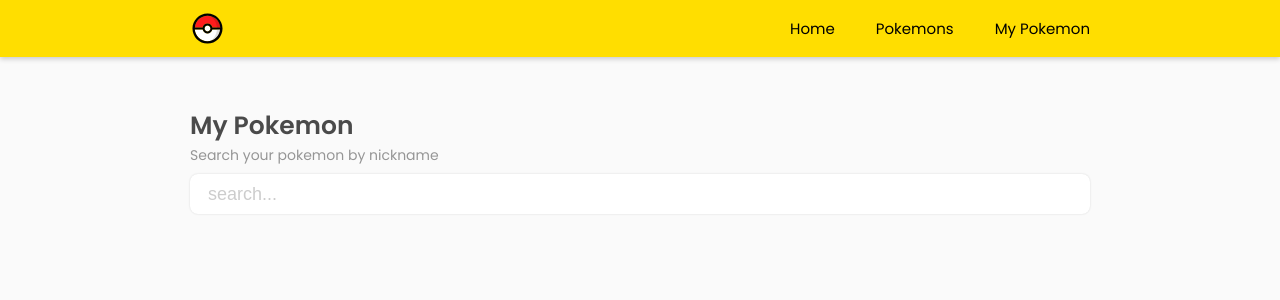
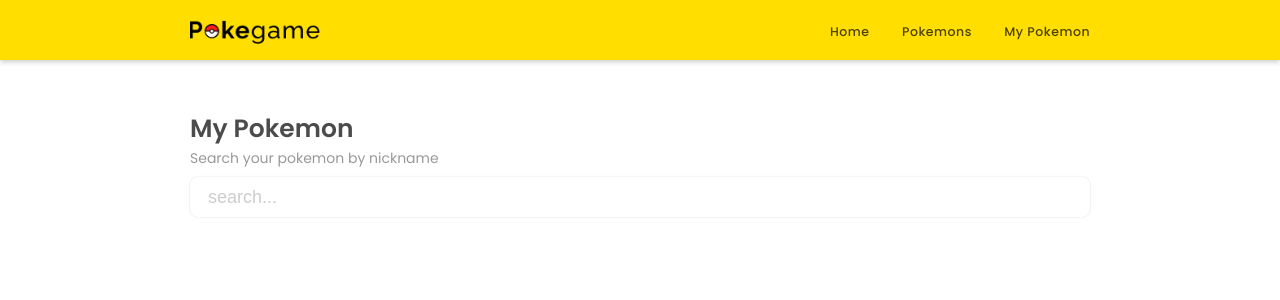
Before and after one commit to MrM4tthew/PokemonApp, a Next.js app: page /mypokemon in a window 1280 px wide. Shown: the top 300 px of the page. Built offline with nearby package versions, Linux system fonts and the light colour scheme.

Commit message:
fix header styling and bugs

```diff
--- a/pages/_app.js
+++ b/pages/_app.js
@@ -12,7 +12,7 @@
     padding: 0;
     margin: 0;
     font-family: "Poppins", sans-serif;
-    background-color: #fafafa;
+    /* background-color: #fafafa; */
   }
 
   a {
--- a/src/components/LoadingScreen/index.js
+++ b/src/components/LoadingScreen/index.js
@@ -11,6 +11,8 @@
     display: flex;
     justify-content: center;
     align-items: center;
+    /* height: calc(100vh - calc(100vh - 100%)); */
+    /* height: 100vh; */
   }
 
   .loadingScreenBox {
@@ -22,12 +24,12 @@
     left: 0;
     right: 0;
 
-    @media (max-width: ${screenSize.mobile}) {
+    /* @media (max-width: ${screenSize.mobile}) {
       position: initial;
       top: initial;
       left: initial;
       right: initial;
-    }
+    } */
     img {
       width: 500px;
       @media (max-width: ${screenSize.mobile}) {
--- a/src/components/PokemonDetail/TopContainer.js
+++ b/src/components/PokemonDetail/TopContainer.js
@@ -1,14 +1,24 @@
+import { css } from "@emotion/react";
 import styled from "@emotion/styled";
 import { disableBodyScroll } from "body-scroll-lock";
 import { useContext, useEffect } from "react";
 import { CatchContext } from "../../../context/CatchContext";
 import { screenSize } from "../../../styles/screenSize";
+import { typesColor } from "../../info/typecolor";
+
+const dynamicStyle = (props) => css`
+  background-color: rgba(${props.red}, ${props.green}, ${props.blue}, 0.5);
+`;
 
 const TopCTNR = styled.div`
   display: flex;
   justify-content: center;
   align-items: center;
+  @media (max-width: ${screenSize.tablet}) {
+    height: 150px;
+  }
   @media (max-width: ${screenSize.mobile}) {
+    height: initial;
     padding: 50px 0px 20px 0px;
   }
   /* top: -50px; */
@@ -47,8 +57,9 @@
         font-weight: 600;
         margin-right: 10px;
         @media (max-width: ${screenSize.mobile}) {
-          font-size: 35px;
+          font-size: 28px;
           margin-right: initial;
+          margin-bottom: 3px;
         }
       }
 
@@ -57,17 +68,6 @@
         align-items: center;
         @media (max-width: ${screenSize.mobile}) {
           margin-bottom: 20px;
-        }
-
-        .type-card {
-          background-color: lightgray;
-          padding: 6px 10px;
-          font-size: 11px;
-          border-radius: 7px;
-          box-shadow: 0px 0px 2px 0px rgba(0, 0, 0, 0.15);
-          &:first-of-type {
-            margin-right: 5px;
-          }
         }
       }
     }
@@ -112,6 +112,7 @@
       display: flex;
       flex-wrap: wrap;
       justify-content: space-between;
+
       .stat {
         display: flex;
         justify-content: space-between;
@@ -124,6 +125,17 @@
         }
       }
     }
+  }
+`;
+
+const Type = styled.div`
+  ${dynamicStyle}
+  padding: 6px 10px;
+  font-size: 11px;
+  border-radius: 7px;
+  box-shadow: 0px 0px 2px 0px rgba(0, 0, 0, 0.15);
+  &:first-of-type {
+    margin-right: 5px;
   }
 `;
 
@@ -151,9 +163,23 @@
             </span>
             <div className="types-container">
               {data.pokemon_v2_pokemontypes.map((type, index) => (
-                <div title="pokemon-type" className="type-card" key={index}>
+                <Type
+                  red={
+                    typesColor.find((x) => x.name === type.pokemon_v2_type.name)
+                      .red
+                  }
+                  green={
+                    typesColor.find((x) => x.name === type.pokemon_v2_type.name)
+                      .green
+                  }
+                  blue={
+                    typesColor.find((x) => x.name === type.pokemon_v2_type.name)
+                      .blue
+                  }
+                  key={index}
+                >
                   {type.pokemon_v2_type.name}
-                </div>
+                </Type>
               ))}
             </div>
           </div>
--- a/src/components/PokemonFleeMsg/index.js
+++ b/src/components/PokemonFleeMsg/index.js
@@ -37,10 +37,20 @@
       width: 100%;
       height: 45px;
       border: none;
-      font-size: 15px;
+      font-size: 14px;
       font-weight: 500;
-      box-shadow: 0px 0px 4px 0px rgba(0, 0, 0, 0.25);
+      letter-spacing: 1px;
+      box-shadow: 0px 0px 2px 0px rgba(0, 0, 0, 0.25);
       border-radius: 8px;
+      color: rgba(0, 0, 0, 0.6);
+      background-color: rgba(217, 217, 217, 1);
+      cursor: pointer;
+      opacity: 1;
+      transition: opacity 100ms ease-in-out;
+
+      &:hover {
+        opacity: 0.45;
+      }
     }
   }
 `;
--- a/src/components/PokemonForm/index.js
+++ b/src/components/PokemonForm/index.js
@@ -63,6 +63,11 @@
         color: white;
         border-radius: 8px;
         transition: opacity 200ms ease-out;
+        cursor: pointer;
+
+        &:hover {
+          opacity: 0.6;
+        }
       }
 
       button:disabled,
--- a/src/components/PokemonList/PokemonCard.js
+++ b/src/components/PokemonList/PokemonCard.js
@@ -22,14 +22,9 @@
   display: flex;
   flex-direction: column;
   align-items: center;
-  /* justify-content: space-between; */
 
   position: relative;
   background-color: white;
-
-  /* @media (max-width: ${screenSize.mobile}) {
-    width: 100%;
-  } */
 
   img {
     width: 96px;
--- a/src/components/PokemonList/index.js
+++ b/src/components/PokemonList/index.js
@@ -25,7 +25,7 @@
   @media (max-width: ${screenSize.mobile}) {
     grid-template-columns: 48.5% 48.5%;
     column-gap: 3%;
-    row-gap: calc((100vw - 2rem) * 0.01);
+    row-gap: calc((100vw - 2rem) * 0.03);
   }
 `;
 
--- a/src/layout/Header.js
+++ b/src/layout/Header.js
@@ -1,15 +1,19 @@
 import Link from "next/link";
-import React from "react";
+import React, { useState } from "react";
 import styled from "@emotion/styled";
+import { screenSize } from "../../styles/screenSize";
+import { disableBodyScroll, enableBodyScroll } from "body-scroll-lock";
 
 const HeaderContainer = styled.header`
   display: flex;
   justify-content: center;
   align-items: center;
   box-shadow: 0px 2px 5px 0px rgba(0, 0, 0, 0.2);
-  /* background-color: white; */
-  /* background-color: #3b4cca; */
   background-color: #ffde00;
+  position: sticky;
+  top: 0;
+  z-index: 98;
+  height: 60px;
 
   .header-box {
     display: flex;
@@ -17,44 +21,251 @@
     align-items: center;
   }
 
-  img {
-    width: 35px;
+  .websiteLogo {
+    display: flex;
+    align-items: center;
+    justify-content: space-between;
+    width: 113px;
+    img {
+      width: 130px;
+    }
   }
 
   ul {
     list-style: none;
     display: flex;
     justify-content: space-between;
-    width: 300px;
+    width: 260px;
+    margin: 0;
+    @media (max-width: ${screenSize.almostMobile}) {
+      display: none;
+    }
 
     a {
-      font-size: 15px;
+      font-size: 12.5px;
+      letter-spacing: 0.5px;
+      font-weight: 500;
+      opacity: 0.7;
+    }
+  }
+
+  .hamburgerButton {
+    display: none;
+    @media (max-width: ${screenSize.almostMobile}) {
+      display: block;
+    }
+    .hamburger .line {
+      width: 50px;
+      height: 5px;
+      background-color: #2e2e2e;
+      border-radius: 10px;
+      display: block;
+      margin: 8px auto;
+      -webkit-transition: all 0.3s ease-in-out;
+      -o-transition: all 0.3s ease-in-out;
+      transition: all 0.3s ease-in-out;
+    }
+
+    .hamburger:hover {
+      cursor: pointer;
+    }
+
+    .hamburger.is-active .line:nth-child(2) {
+      opacity: 0;
+    }
+
+    .hamburger.is-active .line:nth-child(1) {
+      -webkit-transform: translateY(13px) rotate(45deg);
+      -ms-transform: translateY(13px) rotate(45deg);
+      -o-transform: translateY(13px) rotate(45deg);
+      transform: translateY(13px) rotate(45deg);
+    }
+
+    .hamburger.is-active .line:nth-child(3) {
+      -webkit-transform: translateY(-13px) rotate(-45deg);
+      -ms-transform: translateY(-13px) rotate(-45deg);
+      -o-transform: translateY(-13px) rotate(-45deg);
+      transform: translateY(-13px) rotate(-45deg);
+    }
+  }
+
+  .mobileMenuContainer {
+    position: fixed;
+    top: 60px;
+    left: 0;
+    right: 0;
+    width: 100vw;
+    height: calc(100vh - 60px);
+    box-sizing: border-box;
+    display: none;
+
+    @media (max-width: ${screenSize.almostMobile}) {
+      height: calc((100vh - 60px) - calc(100vh - 100%));
+    }
+
+    &.is-active {
+      display: none;
+      @media (max-width: ${screenSize.almostMobile}) {
+        display: block;
+      }
+
+      /* .mobileMenuContainerInside {
+        opacity: 1;
+      } */
+    }
+
+    .mobileMenuContainerInside {
+      background-color: white;
+      padding: 40px 0px;
+      display: flex;
+      justify-content: center;
+      align-items: flex-start;
+      height: calc(100vh - 60px);
+      opacity: 0;
+      transition: opacity 200ms ease-in-out;
+
+      @media (max-width: ${screenSize.almostMobile}) {
+        height: calc((100vh - 60px) - calc(100vh - 100%));
+      }
+
+      &.is-active {
+        opacity: 1;
+      }
+    }
+
+    .mobileMenuBox {
+      /* opacity: 0; */
+      transition: opacity 250ms ease-in-out;
+      transition-delay: 150ms;
+      height: 100%;
+      display: flex;
+      flex-direction: column;
+      justify-content: space-between;
+      align-items: center;
+      ul {
+        width: 100%;
+        display: flex;
+        flex-direction: column;
+        align-items: flex-end;
+        justify-content: space-between;
+        height: 250px;
+
+        a {
+          font-size: 30px;
+          letter-spacing: 1.5px;
+        }
+      }
+
+      .copyright {
+        font-size: 12px;
+        opacity: 0.5;
+      }
     }
   }
 `;
 
+const menuData = [
+  {
+    name: "Home",
+    link: "/",
+  },
+  {
+    name: "Pokemons",
+    link: "/pokemons",
+  },
+  {
+    name: "My Pokemon",
+    link: "/mypokemon",
+  },
+];
+
 const Header = () => {
+  const [burgerState, setBurgerState] = useState(false);
+  const [menuState, setMenuState] = useState(false);
+  const [innerMenuState, setInnerMenuState] = useState(false);
+  const [scroll, setScroll] = useState(false);
   return (
     <HeaderContainer>
       <div className="header-box set-width">
-        <img src="/pokemonLogo.svg" alt="" />
+        <div className="websiteLogo">
+          <img src="/pokegame.png" alt="" />
+        </div>
         <ul>
-          <li>
-            <Link href={`/`}>
-              <a>Home</a>
-            </Link>
-          </li>
-          <li>
-            <Link href={`/pokemons`}>
-              <a>Pokemons</a>
-            </Link>
-          </li>
-          <li>
-            <Link href={`/mypokemon`}>
-              <a>My Pokemon</a>
-            </Link>
-          </li>
+          {menuData.map((menu, index) => (
+            <li key={index}>
+              <Link href={menu.link}>
+                <a>{menu.name}</a>
+              </Link>
+            </li>
+          ))}
         </ul>
+        <div
+          className="hamburgerButton"
+          onClick={() => {
+            setBurgerState(!burgerState);
+            setMenuState(!menuState);
+            setScroll(!scroll);
+            setTimeout(() => setInnerMenuState(!innerMenuState), 100);
+
+            if (scroll) {
+              enableBodyScroll(document);
+            } else {
+              disableBodyScroll(document);
+            }
+          }}
+        >
+          <div className={burgerState ? "hamburger is-active" : "hamburger"}>
+            <span className="line"></span>
+            <span className="line"></span>
+            <span className="line"></span>
+          </div>
+        </div>
+        <div
+          className={
+            menuState ? "mobileMenuContainer is-active" : "mobileMenuContainer"
+          }
+        >
+          <div
+            className={
+              innerMenuState
+                ? "mobileMenuContainerInside is-active"
+                : "mobileMenuContainerInside"
+            }
+          >
+            <div className="mobileMenuBox set-width">
+              <ul>
+                {menuData.map((menu, index) => (
+                  <li key={index}>
+                    <Link href={menu.link}>
+                      <a
+                        onClick={() => {
+                          setBurgerState(!burgerState);
+                          setMenuState(!menuState);
+                          setScroll(!scroll);
+                          setTimeout(
+                            () => setInnerMenuState(!innerMenuState),
+                            100
+                          );
+
+                          if (scroll) {
+                            enableBodyScroll(document);
+                          } else {
+                            disableBodyScroll(document);
+                          }
+                        }}
+                      >
+                        {menu.name}
+                      </a>
+                    </Link>
+                  </li>
+                ))}
+              </ul>
+              <span className="copyright">
+                All Rights Reserved @2022 Pokegame
+              </span>
+            </div>
+          </div>
+        </div>
       </div>
     </HeaderContainer>
   );
--- a/src/layout/index.js
+++ b/src/layout/index.js
@@ -8,6 +8,11 @@
 import { CatchContext } from "../../context/CatchContext";
 import TopContainer from "../components/PokemonDetail/TopContainer";
 import { screenSize } from "../../styles/screenSize";
+import { css } from "@emotion/react";
+
+const dynamicStyle = (props) => css`
+  background-color: rgba(${props.red}, ${props.green}, ${props.blue}, 0.18);
+`;
 
 const PageContainer = styled.div`
   display: flex;
@@ -21,7 +26,7 @@
 `;
 
 const ColorBanner = styled.div`
-  background-color: lightblue;
+  ${dynamicStyle}
   width: 100%;
   height: 150px;
   display: flex;
@@ -122,7 +127,7 @@
   }
 `;
 
-const index = ({ children, bannercolor, detailData }) => {
+const index = ({ children, bannercolor, detailData, red, blue, green }) => {
   const {
     status,
     dltStatus,
@@ -183,7 +188,7 @@
       <Header />
       <PageContainer>
         {bannercolor ? (
-          <ColorBanner>
+          <ColorBanner red={red} blue={blue} green={green}>
             <TopContainer data={detailData} />
           </ColorBanner>
         ) : (
```
Also changed, not shown: pages/pokemons/[type]/[pokemon]/index.js (+15 -3 lines), src/components/PokemonDetail/ContentContainer.js (+25 -7 lines), public/pokegame.png (added).
